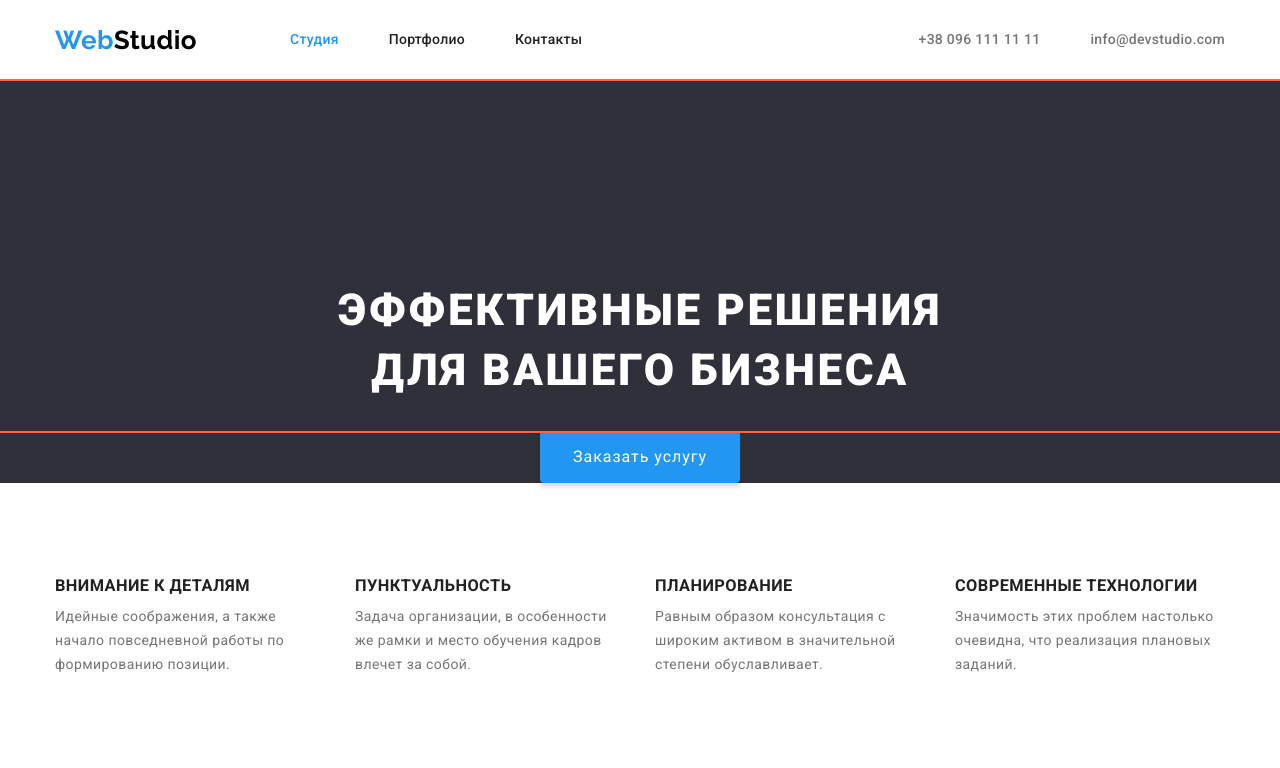
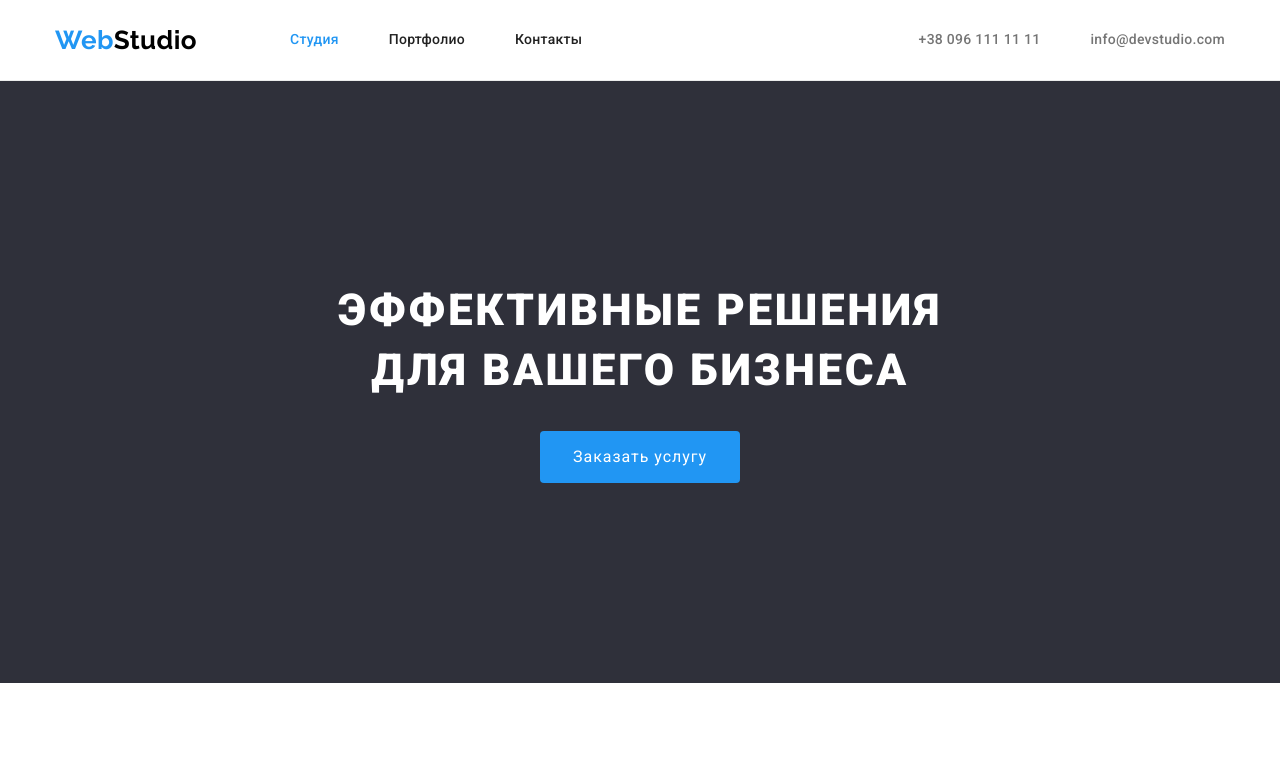
Before and after one commit to Va110k/goit-markup-hw-03, a plain HTML site: page index.html in a window 1280 px wide. Shown: the top 768 px of the page. Drawn offline with nearby package versions, Linux system fonts and the light colour scheme.

Commit message:
сделана высота hero

```diff
--- a/css/styles.css
+++ b/css/styles.css
@@ -147,21 +147,16 @@ img {
   text-align: center;
 
   background-color: var(--header-footer-background-color);
+
+  padding-top: 200px;
+  padding-bottom: 200px;
 }
 
-/* .hero {  background-color: var(--bg-dark-color);
-text-align: center;
-padding-top: 200px;
-padding-bottom: 200px;}
 .hero-title {
-padding-left: 252px;
-padding-right: 252px;
-margin: 0 auto;
-margin-bottom: 30px; */
-
-.hero-title {
-  padding-top: 200px;
-  padding-bottom: 30px;
+  padding-left: 252px;
+  padding-right: 252px;
+  margin: 0 auto;
+  margin-bottom: 30px;
 
   color: var(--primary-background-color);
 
@@ -170,8 +165,6 @@ margin-bottom: 30px; */
   line-height: 1.36;
   letter-spacing: 0.06em;
   text-transform: uppercase;
-
-  outline: 2px solid tomato;
 }
 
 /* features */
@@ -289,7 +282,7 @@ margin-bottom: 30px; */
 .button {
   display: inline-block;
   border-radius: 4px;
-  box-shadow: 0px 4px 4px rgba(0, 0, 0, 0.15);
+  /* box-shadow: 0px 4px 4px rgba(0, 0, 0, 0.15); */
   padding: 10px 32px;
   border: 1px solid transparent;
 
```
